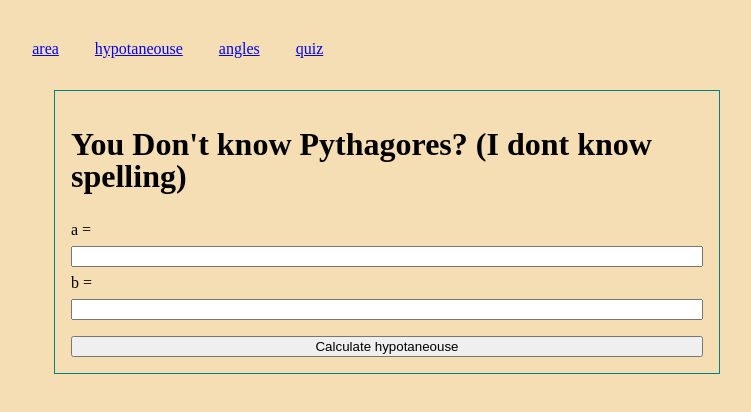
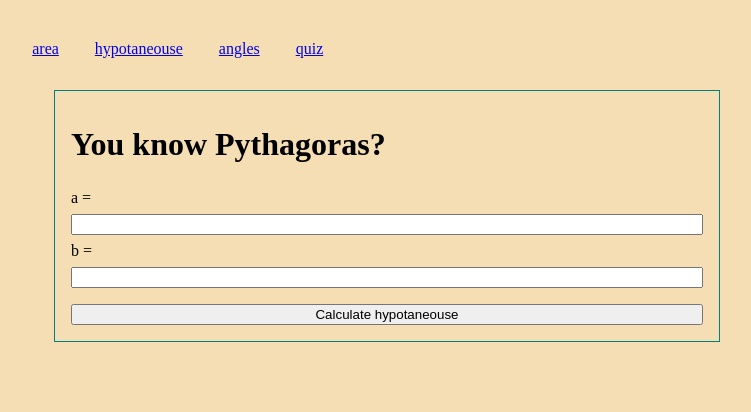
Before and after one commit to abhijitdotsharma/tri-angles, a plain HTML site: page hypo.html in a window 1280 px wide. Shown: the whole page, without its empty margins (253-1004 px from the left). Drawn offline with Linux system fonts and the light colour scheme.

Commit message:
minor - fixed typo

```diff
--- a/hypo.html
+++ b/hypo.html
@@ -5,7 +5,7 @@
     <meta http-equiv="X-UA-Compatible" content="IE=edge">
     <meta name="viewport" content="width=device-width, initial-scale=1.0">
     <link rel="stylesheet" href="hypo.css">
-    <title>Pythagores?</title>
+    <title>pythagoras?</title>
 </head>
 <body>
     <nav class="nav-container">
@@ -26,7 +26,7 @@
         </ul>
     </nav>
     <div class="container">
-        <h1>You Don't know Pythagores? (I dont know spelling)</h1>
+        <h1>You know Pythagoras?</h1>
 
         <label for="input-a">a = </label>
         <input type="number" id="input-a">
```
